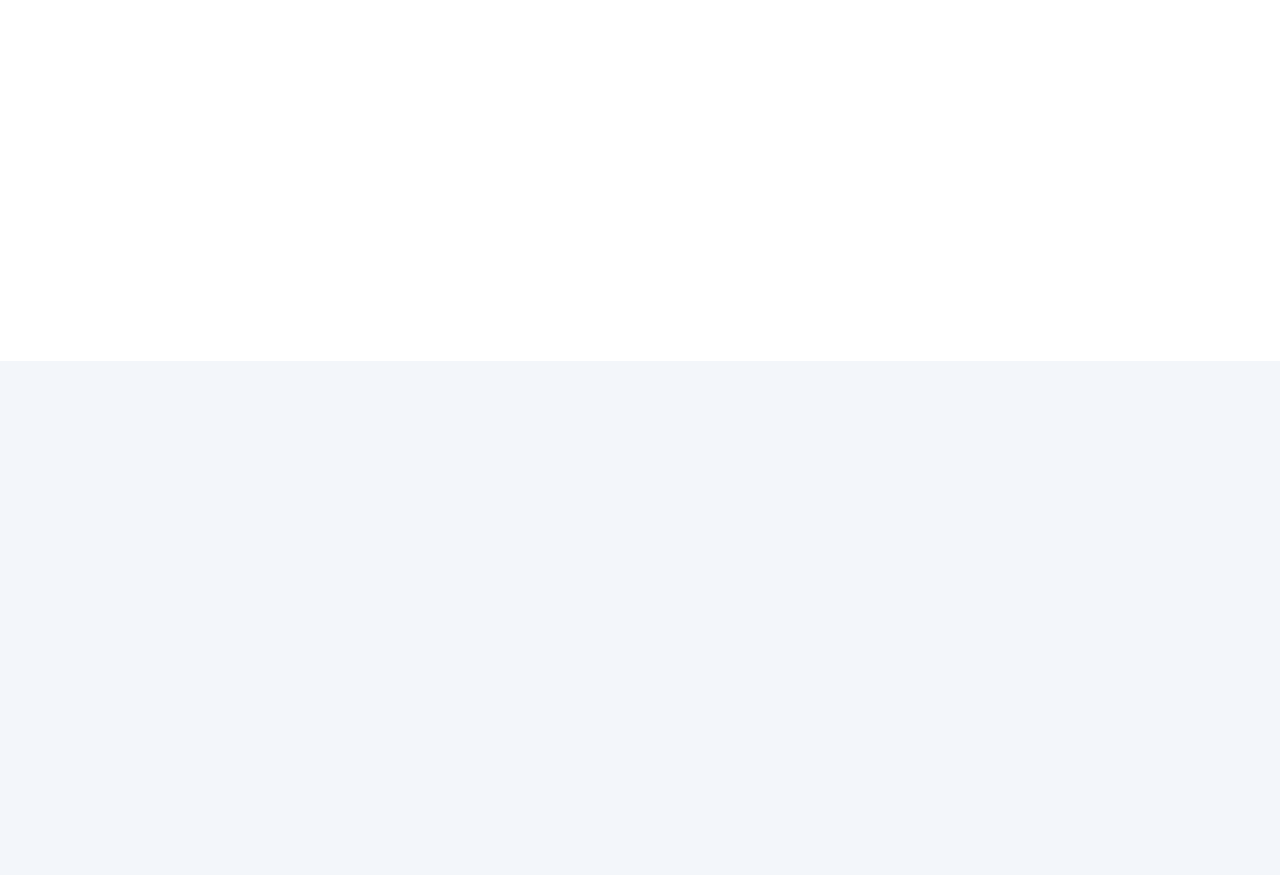
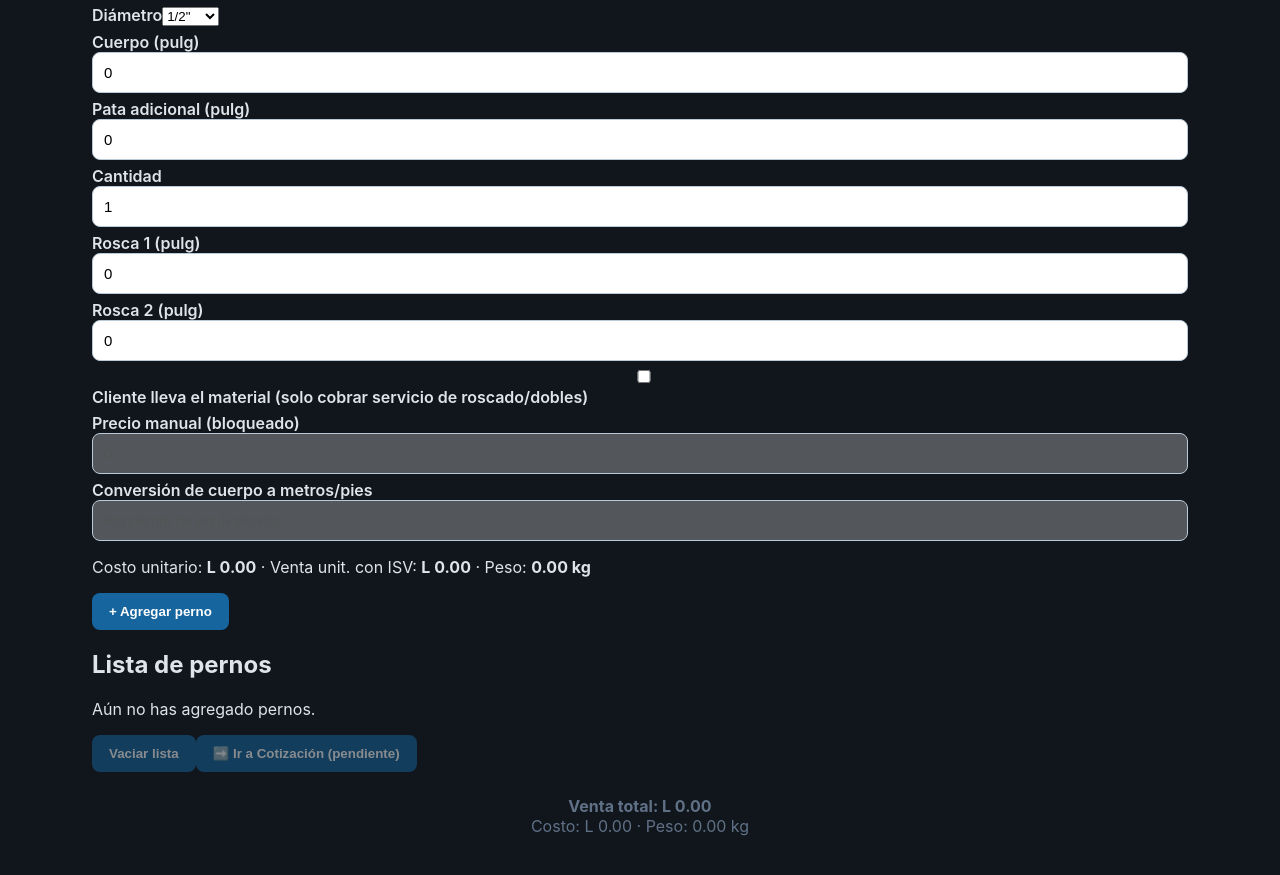
Before and after one commit to IsaacDuron14/erp-industrial-duralco, a Next.js app: page /pernos in a window 1280 px wide. Before the commit this address had no page. Shown: the part 439-1314 px from the top of the page. Before the commit the page ends 800 px from the top, so only its background shows below. Built offline with nearby package versions, Linux system fonts and the light colour scheme.

Commit message:
feat(pernos): clone V106.62 calculator UI and ephemeral list for safe equivalence testing

```diff
--- /dev/null
+++ b/app/pernos/page.tsx
@@ -0,0 +1,47 @@
+"use client";
+import {useMemo,useState} from "react";
+import Link from "next/link";
+import {calcBolt,buildBoltDetalle,sufijoClienteMaterial,DEFAULT_CONFIG,DEFAULT_PARAMS,type Perno} from "@/lib/corebolt/v10662/pernos";
+const empty:Perno={detalle:"",tipo:"RECTO",material:"1018",diametro:'1/2"',cuerpo:0,pata:0,rosca1:0,rosca2:0,cantidad:1,precioManual:0,clienteLlevaMaterial:false};
+const format=(n:number)=>"L "+n.toLocaleString("es-HN",{minimumFractionDigits:2,maximumFractionDigits:2});
+const count=(n:number)=>n.toLocaleString("es-HN",{minimumFractionDigits:2,maximumFractionDigits:2});
+export default function Pernos(){
+ const [b,setB]=useState<Perno>(empty),[rows,setRows]=useState<Perno[]>([]),[edit,setEdit]=useState<number|null>(null),[error,setError]=useState("");
+ const materials=[...new Set(DEFAULT_CONFIG.map(c=>c.material))];
+ const diametros=DEFAULT_CONFIG.filter(c=>c.material===b.material);
+ const cfg=DEFAULT_CONFIG.find(c=>c.material===b.material&&c.diametro===b.diametro);
+ const current=calcBolt(b,cfg);
+ const summary=useMemo(()=>rows.reduce((v,x)=>{const c=DEFAULT_CONFIG.find(z=>z.material===x.material&&z.diametro===x.diametro);const r=calcBolt(x,c);return {total:v.total+(r?.venta_total||0),cost:v.cost+(r?.costo_total||0),weight:v.weight+(r?.peso_total||0)}},{total:0,cost:0,weight:0}),[rows]);
+ const change=(key:keyof Perno,value:Perno[keyof Perno])=>setB(p=>({...p,[key]:value}));
+ function add(e:React.FormEvent){e.preventDefault();setError("");
+  if(!cfg||cfg.precio_barra<=0){setError('Esta combinación no tiene precio de barra cargado en V106.62. La prueba conserva su bloqueo original.');return;}
+  if(!Number.isFinite(b.cantidad)||b.cantidad<=0){setError("Cantidad inválida.");return;}
+  const detail=(b.detalle.trim()||buildBoltDetalle(b))+(b.clienteLlevaMaterial?sufijoClienteMaterial(b):"");
+  const updated={...b,detalle:detail};
+  setRows(old=>edit===null?[...old,updated]:old.map((x,i)=>i===edit?updated:x));
+  setB({...empty});setEdit(null);
+ }
+ function update(i:number){setEdit(i);setB({...rows[i],detalle:rows[i].detalle.replace(/ SERVICIO.*\(CLIENTE LLEVA MATERIAL\)$/,"")});document.getElementById("bolt-form")?.scrollIntoView({behavior:"smooth"});}
+ return <div className="legacy-shell pernos-shell"><div className="legacy-stripe"/><header className="legacy-header"><div className="legacy-mark">D</div><div className="legacy-brand"><div className="legacy-overline">GRUPO DURALCO</div><h1>Calculadora Corebolt</h1><div className="legacy-subtitle">Precios, procesos, peso y costos</div></div><div className="legacy-mark legacy-mark-bolt">CB</div></header>
+ <nav className="legacy-tabs"><Link className="legacy-tab" href="/">← Catálogo</Link><span className="legacy-tab catalog-active">Pernos</span><span className="legacy-tab legacy-tab-disabled">Placas</span><span className="legacy-tab legacy-tab-disabled">Tuercas</span></nav>
+ <main className="legacy-main pernos-main"><div className="pernos-caution"><strong>Réplica de prueba V106.62</strong> · Calculadora y lista temporal en memoria. No guarda en SQL, no reserva correlativos ni crea cotizaciones. Precios: valores originales de referencia, no comerciales actuales.</div>
+ <details className="pernos-panel"><summary>Parámetros generales <span>▾</span></summary><div className="pernos-panel-body"><p>Parámetros originales, bloqueados hasta incorporar el control de autorizaciones.</p><div className="pernos-grid">{Object.entries(DEFAULT_PARAMS).map(([k,v])=><label key={k}>{k}<input value={k==="isv"||k==="perdida"||k==="utilidad"?(v*100).toString()+" %":String(v)} readOnly/></label>)}</div></div></details>
+ <details className="pernos-panel"><summary>Precios de barra (editable) <span>▾</span></summary><div className="pernos-panel-body"><p>Se preservan las {DEFAULT_CONFIG.length} combinaciones de V106.62. La edición queda deshabilitada hasta integrar la autorización y persistencia SQL.</p><div className="pernos-table-wrap"><table><thead><tr><th>Material</th><th>Diámetro</th><th>Norma</th><th>Barra (L)</th><th>Rosca L/pulg</th><th>Doblez (L)</th></tr></thead><tbody>{DEFAULT_CONFIG.map(x=><tr key={x.material+x.diametro}><td>{x.material}</td><td>{x.diametro}</td><td>{x.norma}</td><td>{format(x.precio_barra)}</td><td>{format(x.roscado_lpulg)}</td><td>{format(x.doblez)}</td></tr>)}</tbody></table></div></div></details>
+ <section className="pernos-panel" id="bolt-form"><h2 className="pernos-fixed-head">Nuevo perno</h2><form className="pernos-panel-body" onSubmit={add}>
+ <label>Detalle (opcional)<input value={b.detalle} onChange={e=>change("detalle",e.target.value)} placeholder="Se genera automático si se deja vacío"/></label>
+ <div className="pernos-grid"><label>Tipo de perno<select value={b.tipo} onChange={e=>change("tipo",e.target.value as Perno["tipo"])}>{["RECTO","L","J","DOBLE ROSCA"].map(x=><option key={x}>{x}</option>)}</select></label><label>Material<select value={b.material} onChange={e=>setB(p=>({...p,material:e.target.value,diametro:DEFAULT_CONFIG.find(z=>z.material===e.target.value)?.diametro||""}))}>{materials.map(x=><option key={x}>{x}</option>)}</select></label></div>
+ <label>Diámetro<select value={b.diametro} onChange={e=>change("diametro",e.target.value)}>{diametros.map(x=><option key={x.diametro}>{x.diametro}</option>)}</select></label>
+ {cfg&&cfg.precio_barra<=0&&<p className="pernos-warning">⚠ Este material/diámetro no tiene precio de barra cargado en la configuración V106.62.</p>}
+ {b.material==="BARRA ROSCADA"&&<p className="pernos-warning">Barra roscada ya viene roscada de fábrica. En la versión original se dejan las roscas en 0.</p>}
+ <div className="pernos-grid three">{([["cuerpo","Cuerpo (pulg)"],["pata","Pata adicional (pulg)"],["cantidad","Cantidad"],["rosca1","Rosca 1 (pulg)"],["rosca2","Rosca 2 (pulg)"]] as [keyof Perno,string][]).map(([k,label])=><label key={k}>{label}<input type="number" step={k==="cantidad"?"1":"0.01"} value={Number(b[k])} onChange={e=>change(k,Number(e.target.value))}/></label>)}</div>
+ <label className="pernos-checkbox"><input type="checkbox" checked={b.clienteLlevaMaterial} onChange={e=>change("clienteLlevaMaterial",e.target.checked)}/>Cliente lleva el material (solo cobrar servicio de roscado/dobles)</label>
+ <div className="pernos-grid"><label>Precio manual (bloqueado)<input type="number" disabled value={0} /></label><label>Conversión de cuerpo a metros/pies <input value="Pendiente de equivalencia" disabled/></label></div>
+ {error&&<p className="pernos-warning" role="alert">{error}</p>}
+ {current&&<p className="pernos-preview">Costo unitario: <strong>{format(current.costo_unit)}</strong> · Venta unit. con ISV: <strong>{format(current.venta_unit)}</strong> · Peso: <strong>{count(current.peso_unit)} kg</strong></p>}
+ <button className="pernos-primary" type="submit">{edit===null?"+ Agregar perno":"Guardar cambios"}</button>{edit!==null&&<button type="button" onClick={()=>{setEdit(null);setB(empty)}}>Cancelar edición</button>}
+ </form></section>
+ <section className="pernos-panel"><h2 className="pernos-fixed-head">Lista de pernos</h2><div className="pernos-panel-body">{rows.length===0?<p>Aún no has agregado pernos.</p>:rows.map((x,i)=>{const r=calcBolt(x,DEFAULT_CONFIG.find(z=>z.material===x.material&&z.diametro===x.diametro));return <div className="pernos-row" key={i}><strong>{x.detalle}</strong><small>{x.material} · {r?.norma} · Ø{x.diametro} · Cant: {x.cantidad}</small><div className="pernos-row-actions"><span>Costo: {format(r?.costo_total||0)} · Venta: {format(r?.venta_total||0)}</span><button type="button" onClick={()=>update(i)}>Editar</button><button type="button" onClick={()=>setRows(old=>old.filter((_,j)=>j!==i))}>Quitar</button></div></div>})}
+ <button type="button" onClick={()=>setRows([])} disabled={rows.length===0}>Vaciar lista</button><button type="button" disabled title="Pendiente de migrar el flujo original de Cotización">➡️ Ir a Cotización (pendiente)</button></div></section>
+ <footer className="pernos-summary"><strong>Venta total: {format(summary.total)}</strong><div>Costo: {format(summary.cost)} · Peso: {count(summary.weight)} kg</div></footer>
+ </main></div>;
+}
```
